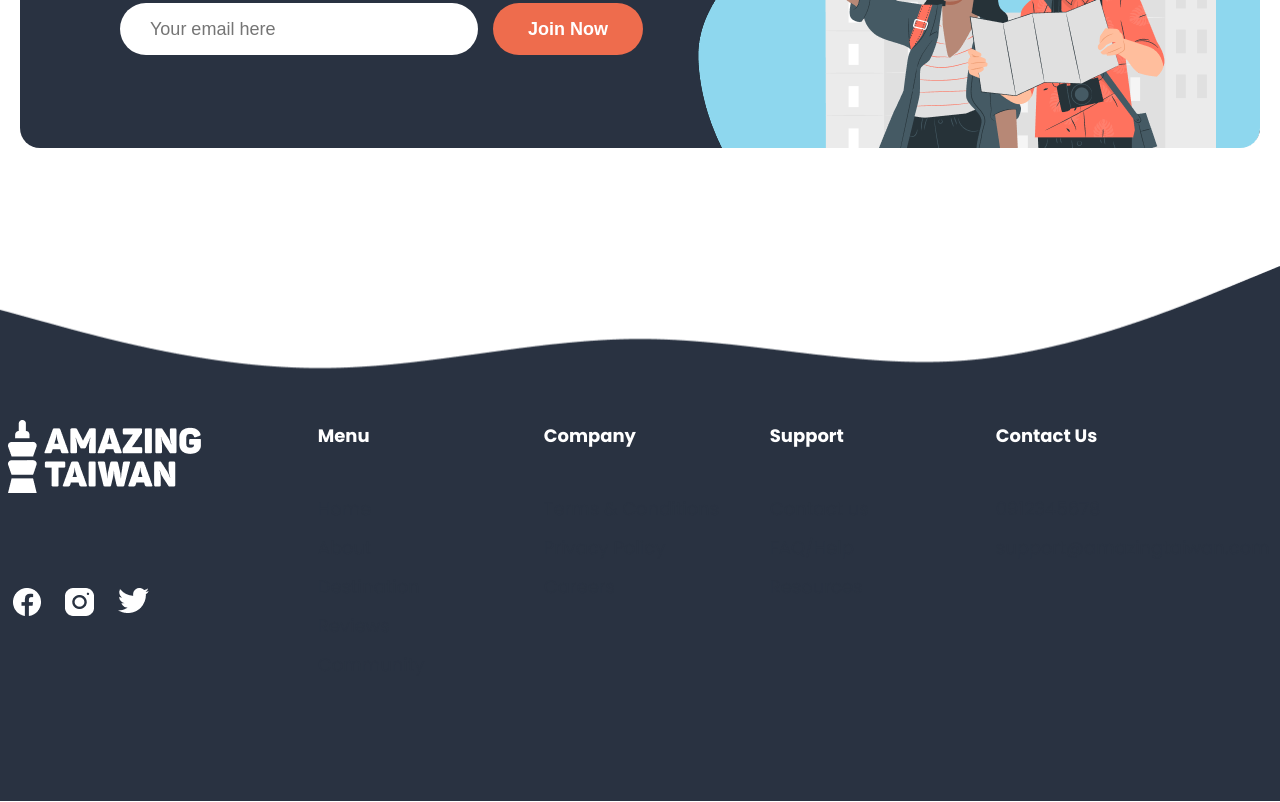
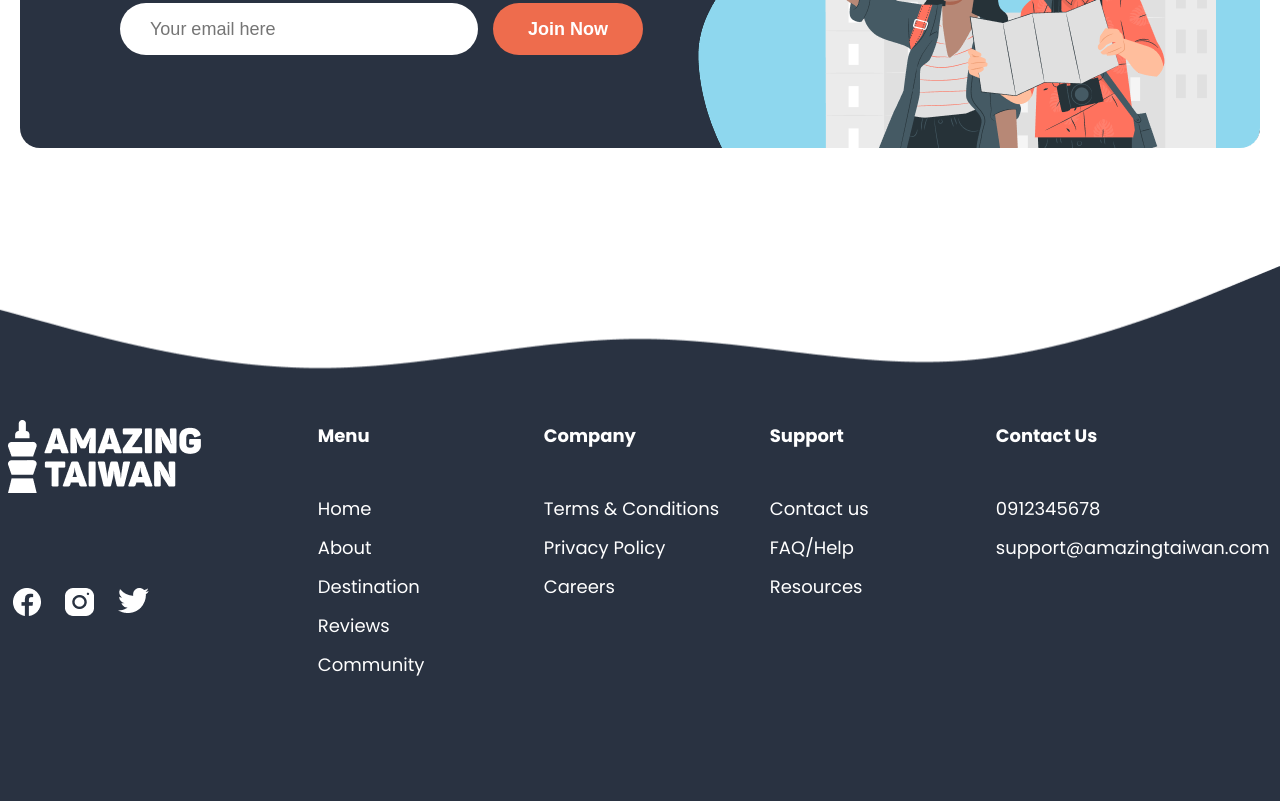
Before and after one commit to SyreniSalve/travel-agency-landing-page-design, a website: page index.html in a window 1280 px wide. Shown: the part 3500-4302 px from the top of the page. Drawn offline with Linux system fonts and the light colour scheme.

Commit message:
add styles to .navigations a

```diff
--- a/styles.css
+++ b/styles.css
@@ -321,6 +321,10 @@ figure:hover figcaption {
   font-size: 18px;
 }
 
+.navigations a {
+    color: white;
+}
+
 .navigations ol {
   margin-top: 40px;
   padding: 0px;
```
